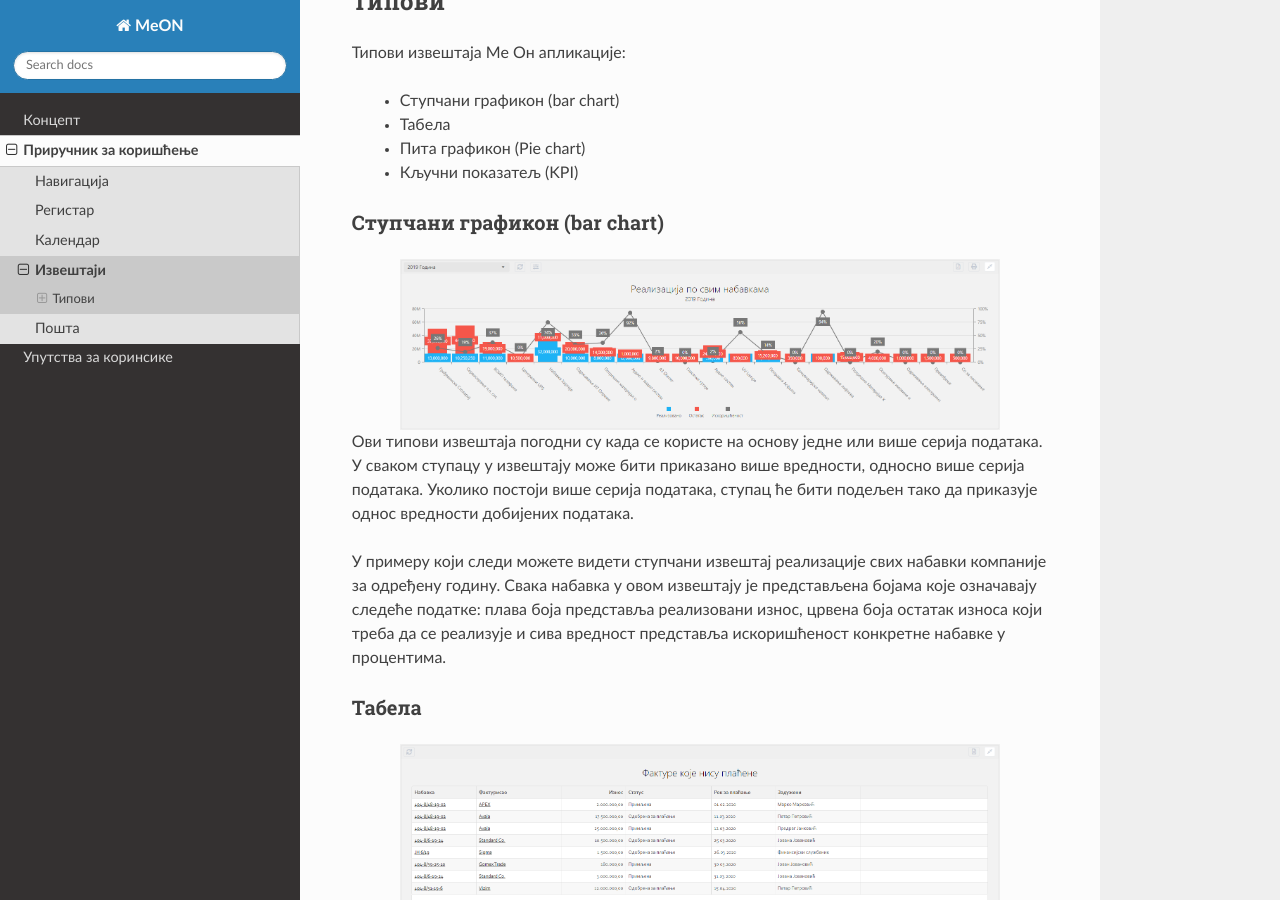
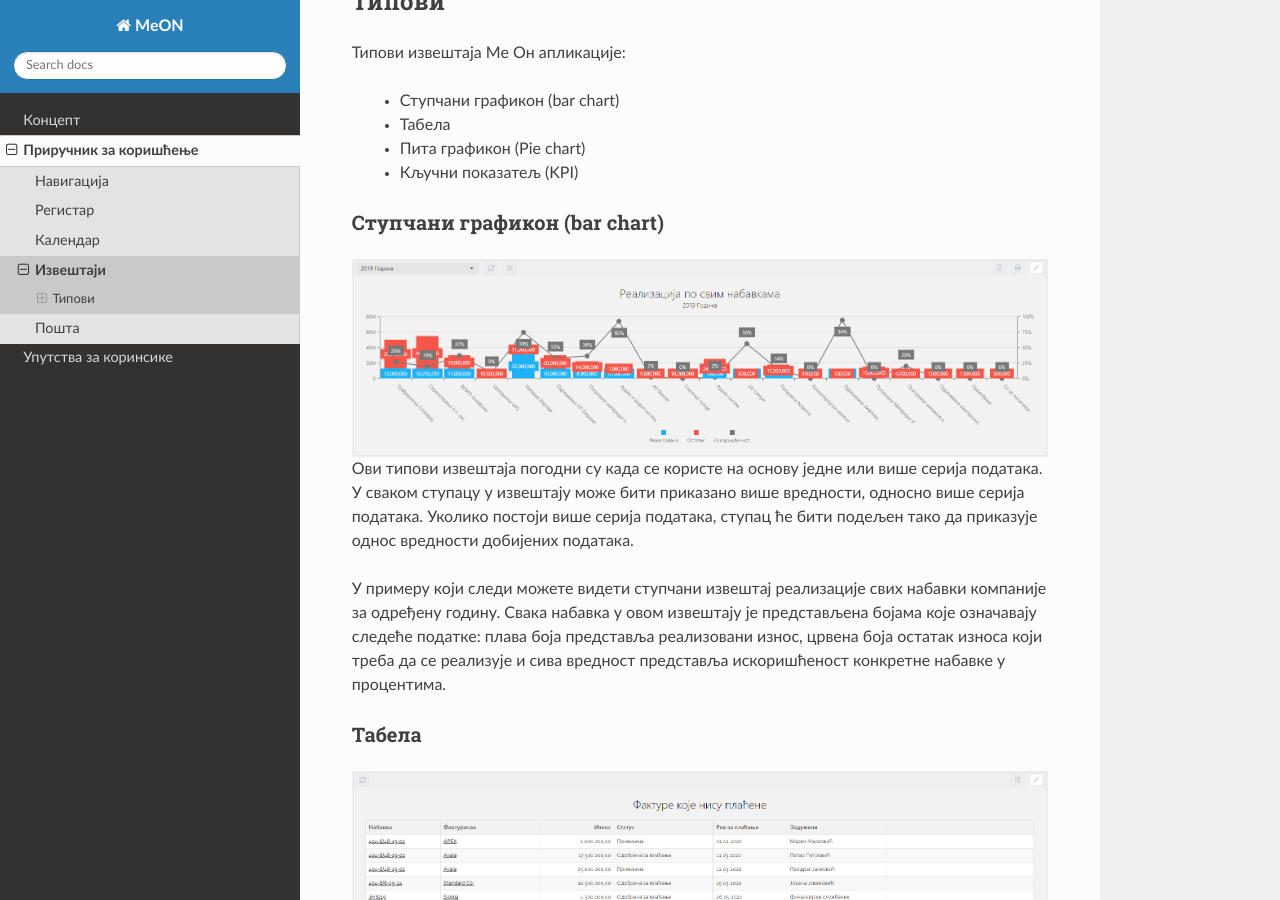
Before and after one commit to ismt-hub/MeON-Docs, a Sphinx documentation site: the page built from docs/prirucnik/izvestaji.rst, in a window 1280 px wide and 900 px high, scrolled down 2836 px. Built offline with Sphinx 7.4.7 and the Read the Docs theme 2.0.0, drawn with Linux system fonts in a browser that asks for light colours; grey boxes are pictures that could not be loaded.

```diff
--- a/docs/prirucnik/izvestaji.rst
+++ b/docs/prirucnik/izvestaji.rst
@@ -62,7 +62,7 @@
 ------------------------------
 
 .. image:: ../_static/img/Izvestaji/bar_izvestaj.png
-   :width: 600
+   :width: 700
    :align: center
 
 
@@ -74,7 +74,7 @@
 -------------------
 
 .. image:: ../_static/img/Izvestaji/tabela_izvestaj.png
-   :width: 600
+   :width: 700
    :align: center
 
 
@@ -91,7 +91,7 @@
 --------------------------
 
 .. image:: ../_static/img/Izvestaji/pita_izvestaj.png
-   :width: 600
+   :width: 700
    :align: center
 
 Пита графикон је тип извештаја који је најпогоднији за графички приказ једноставних извештаја на којима се приказује удео сваке од вредности.
@@ -104,7 +104,7 @@
 -----------------------
 
 .. image:: ../_static/img/Izvestaji/kpi_izvestaj.png
-   :width: 600
+   :width: 700
    :align: center
 
 Овај тип извештаја - КПИ (Key Performance Indicators) представља извештај у којем се ефикасно визуализују кључни показатељи перформанси. Компаније користе ове извештаје како би пратиле напредак пословања у односу на задате циљеве.
--- a/docs/prirucnik/registar.rst
+++ b/docs/prirucnik/registar.rst
@@ -11,7 +11,7 @@
 Саставни део регистра представља и :ref:`Интерактивни наслов<breadcrumbs>` ...
 
 .. image:: ../_static/img/Evidencija/evidencija.png
-   :width: 600
+   :width: 700
    :align: center
 
 **Доњи мени**
```
Also changed, not shown: docs/_static/img/Evidencija/evidencija.png, docs/_static/img/Izvestaji/izvestaji1.gif, docs/_static/img/Kalendar/kalendar.gif, docs/_static/img/Posta/posta.gif, 3 other files.
